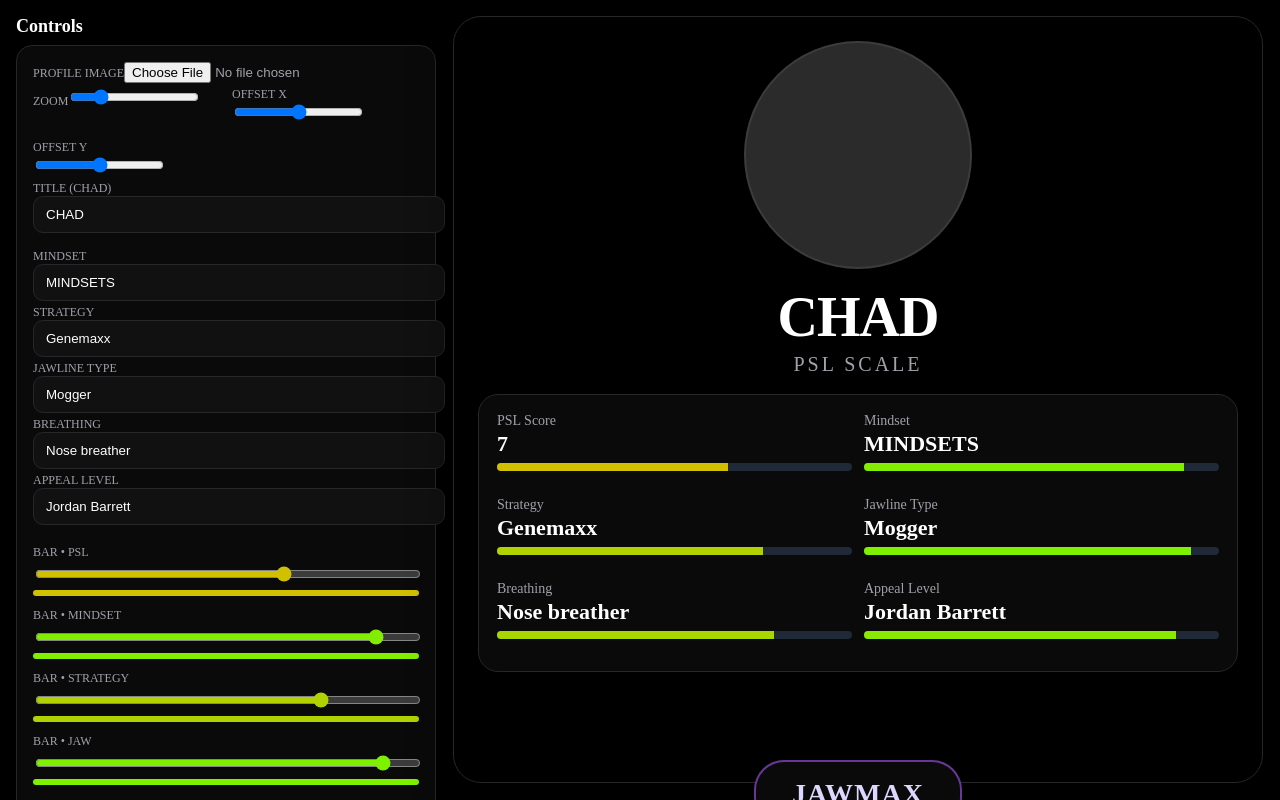
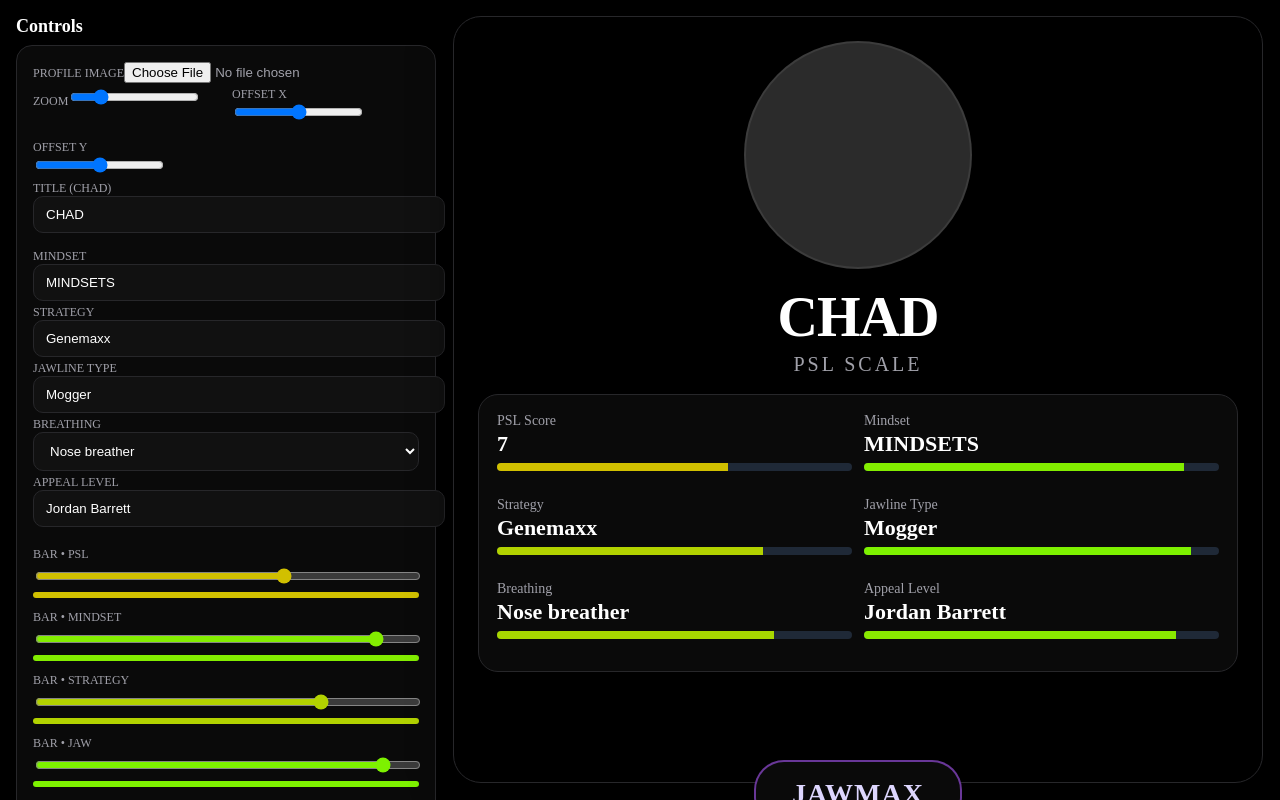
Before and after one commit to ismaeel200606-star/jmax, a React (Vite) app in the folder jmax-vercel/: page / in a window 1280 px wide. Shown: the top 800 px of the page. Built offline with nearby package versions, Linux system fonts and the light colour scheme.

Commit message:
Update App.jsx

```diff
--- a/jmax-vercel/src/App.jsx
+++ b/jmax-vercel/src/App.jsx
@@ -55,7 +55,13 @@ export default function App() {
            <TextField label="Strategy" value={strategy} onChange={setStrategy} />
            <TextField label="Jawline Type" value={jawType} onChange={setJawType} />
 
-            <TextField label="Breathing" value={breathing} onChange={setBreathing} />
+           <label style={styles.label}>Breathing
+           <select style={styles.input} value={breathing} onChange={(e) => setBreathing(e.target.value)}>
+           <option value="Nose breather">Nose breather</option>
+               <option value="Mouth breather">Mouth breather</option>
+                </select>
+                  </label>
+
             <TextField label="Appeal Level" value={appeal} onChange={setAppeal} />
           </div>
 
```
